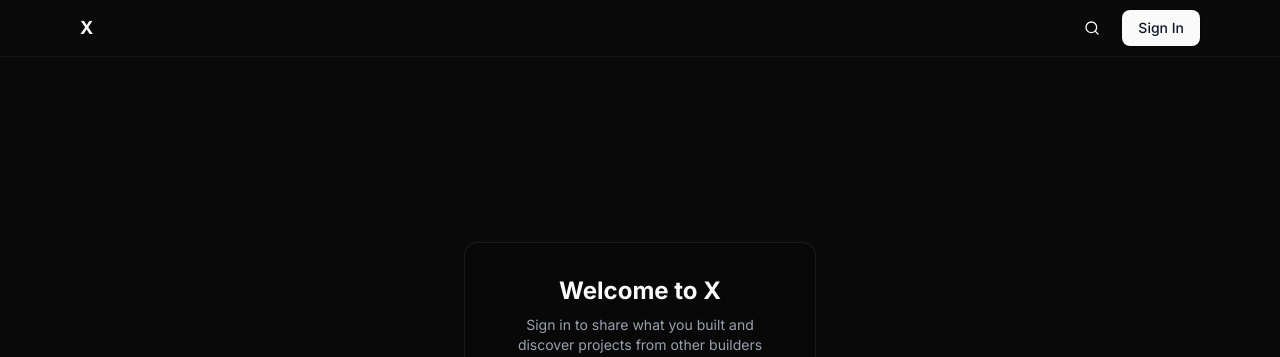
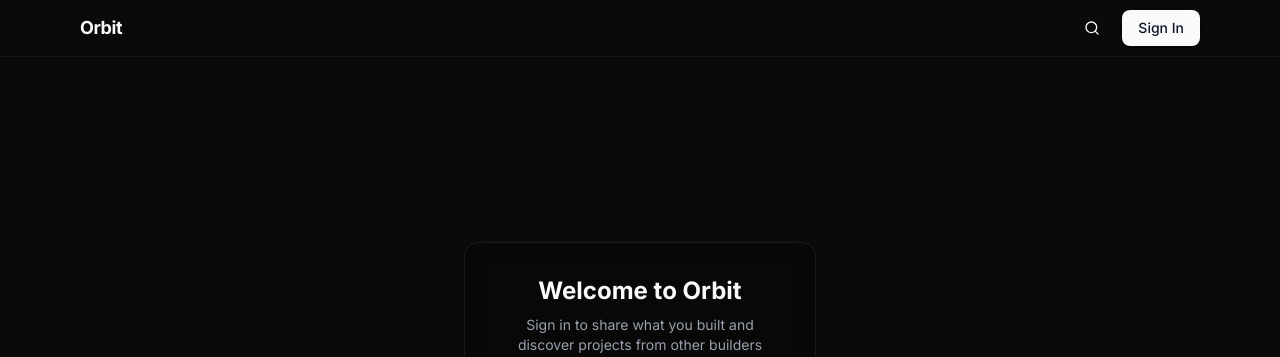
Before and after one commit to Yashwanth-Kumar-26/orbit, a Next.js app: page /sign-in in a window 1280 px wide. Shown: the top 357 px of the page. Built offline with nearby package versions, Linux system fonts and the light colour scheme; no server answers.

Commit message:
feat: rename project references from X to Orbit

```diff
--- a/package.json
+++ b/package.json
@@ -1,5 +1,5 @@
 {
-  "name": "x-builder-platform",
+  "name": "orbit",
   "version": "0.1.0",
   "private": true,
   "scripts": {
--- a/src/app/layout.tsx
+++ b/src/app/layout.tsx
@@ -7,7 +7,7 @@ import "./globals.css";
 const inter = Inter({ subsets: ["latin"] });
 
 export const metadata: Metadata = {
-  title: "X — What did you build?",
+  title: "Orbit — What did you build?",
   description:
     "A social platform for builders to showcase creations, gain recognition, and establish credibility.",
 };
--- a/src/app/sign-in/page.tsx
+++ b/src/app/sign-in/page.tsx
@@ -13,7 +13,7 @@ export default async function SignInPage() {
   return (
     <div className="mx-auto flex min-h-[80vh] max-w-sm flex-col items-center justify-center px-4">
       <div className="glass w-full rounded-xl p-8 text-center">
-        <h1 className="mb-2 text-2xl font-bold">Welcome to X</h1>
+        <h1 className="mb-2 text-2xl font-bold">Welcome to Orbit</h1>
         <p className="mb-8 text-sm text-muted-foreground">
           Sign in to share what you built and discover projects from other
           builders
--- a/src/components/Navbar.tsx
+++ b/src/components/Navbar.tsx
@@ -15,7 +15,7 @@ export function Navbar() {
     <nav className="sticky top-0 z-50 border-b border-border/40 bg-background/80 backdrop-blur-sm">
       <div className="mx-auto flex h-14 max-w-6xl items-center justify-between px-4">
         <Link href="/" className="text-lg font-bold tracking-tight">
-          X
+          Orbit
         </Link>
 
         {/* Desktop nav */}
```
Also changed, not shown: 1 other file (tests, documents, lock files or other folders).
